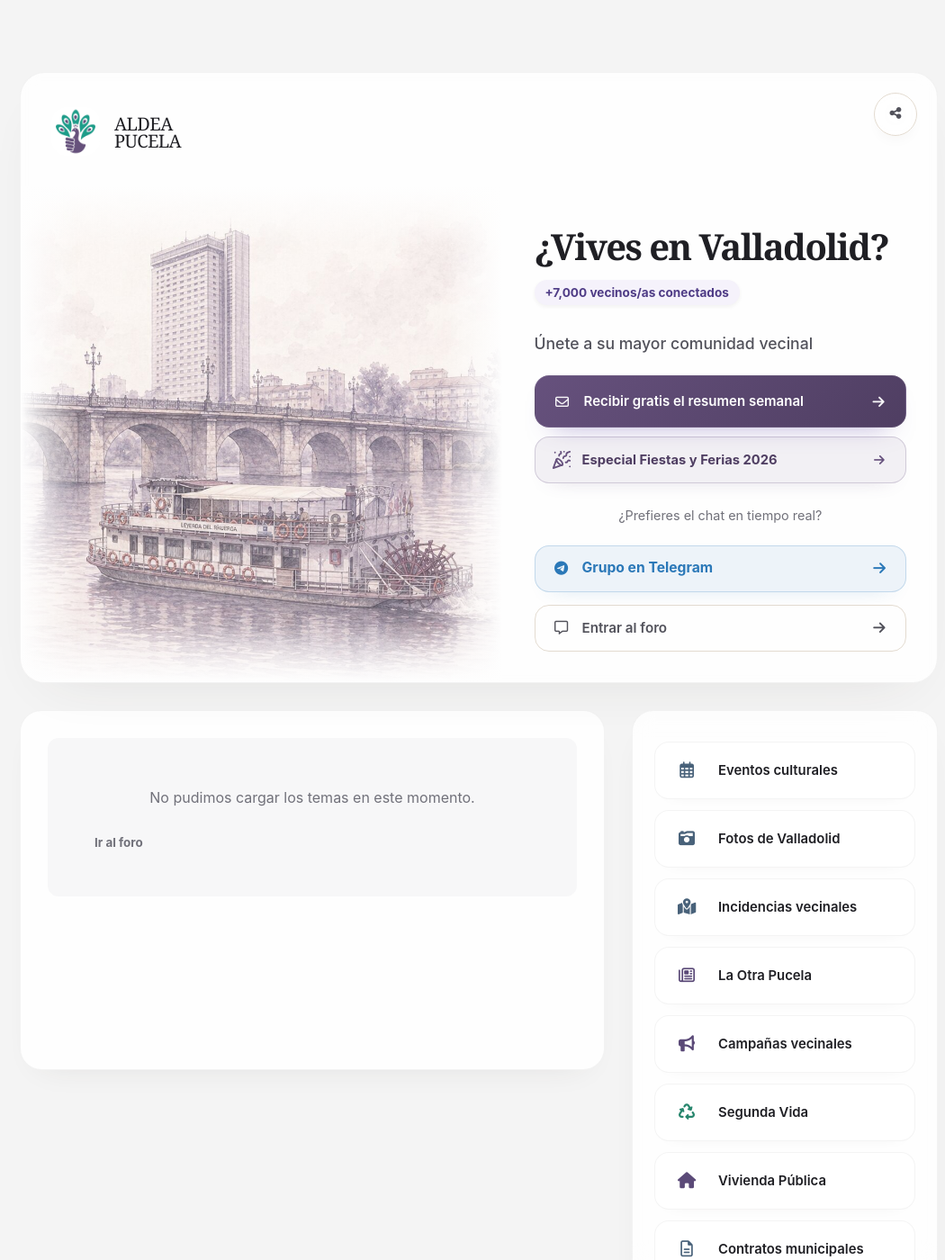
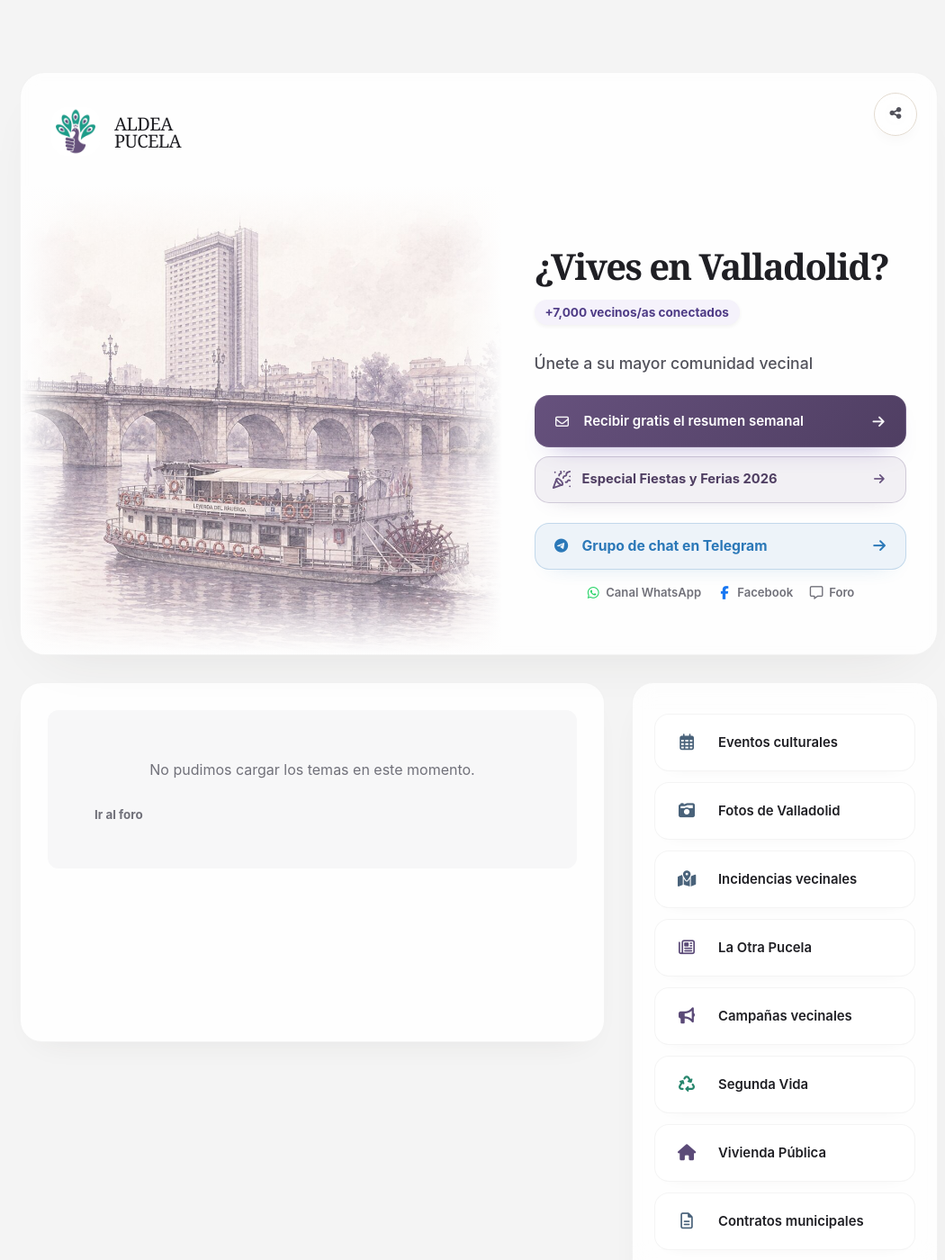
Before and after one commit to aldeapucela/web, a Jekyll site: the page built from index.html, in a window 1280 px wide and 1400 px high. Shown: the whole window at 90% size, without its empty margins (108-1158 px from the left). Built offline with Jekyll 4.4.1, drawn with Linux system fonts in a browser that asks for light colours; comment, search, counter and statistics services are not loaded.

Commit message:
Ajusta enlaces de comunidad del hero

```diff
--- a/_layouts/landing.html
+++ b/_layouts/landing.html
@@ -5,7 +5,7 @@
   <meta charset="UTF-8">
   <meta name="viewport" content="width=device-width, initial-scale=1.0">
   <link rel="icon" type="image/png" href="/img/favicon.png">
-  <link rel="stylesheet" href="/css/styles.css?v=20260823-2">
+  <link rel="stylesheet" href="/css/styles.css?v=20260826-5">
   <link rel="stylesheet" href="https://cdnjs.cloudflare.com/ajax/libs/font-awesome/6.7.2/css/all.min.css" integrity="sha512-Evv84Mr4kqVGRNSgIGL/F/aIDqQb7xQ2vcrdIwxfjThSH8CSR7PBEakCr51Ck+w+/U6swU2Im1vVX0SVk9ABhg==" crossorigin="anonymous" referrerpolicy="no-referrer">
 
   <title>{{ page.title }}</title>
--- a/_layouts/page.html
+++ b/_layouts/page.html
@@ -6,7 +6,7 @@
     <meta name="viewport" content="width=device-width, initial-scale=1.0">
     {% if page.noindex %}<meta name="robots" content="noindex">{% endif %}
     <link rel="icon" type="image/png" href="/img/favicon.png">
-    <link rel="stylesheet" href="/css/styles.css?v=20260823-2">
+    <link rel="stylesheet" href="/css/styles.css?v=20260826-5">
     <link rel="stylesheet" href="https://cdnjs.cloudflare.com/ajax/libs/font-awesome/6.7.2/css/all.min.css" integrity="sha512-Evv84Mr4kqVGRNSgIGL/F/aIDqQb7xQ2vcrdIwxfjThSH8CSR7PBEakCr51Ck+w+/U6swU2Im1vVX0SVk9ABhg==" crossorigin="anonymous" referrerpolicy="no-referrer">
 
     <title>{{ page.title }}</title>
--- a/_layouts/simple.html
+++ b/_layouts/simple.html
@@ -6,7 +6,7 @@
   <meta name="viewport" content="width=device-width, initial-scale=1.0">
   {% if page.noindex %}<meta name="robots" content="noindex">{% endif %}
   <link rel="icon" type="image/png" href="/img/favicon.png">
-  <link rel="stylesheet" href="/css/styles.css?v=20260823-2">
+  <link rel="stylesheet" href="/css/styles.css?v=20260826-5">
   {% if page.extra_css %}<link rel="stylesheet" href="{{ page.extra_css }}">{% endif %}
   <link rel="stylesheet" href="https://cdnjs.cloudflare.com/ajax/libs/font-awesome/6.7.2/css/all.min.css" integrity="sha512-Evv84Mr4kqVGRNSgIGL/F/aIDqQb7xQ2vcrdIwxfjThSH8CSR7PBEakCr51Ck+w+/U6swU2Im1vVX0SVk9ABhg==" crossorigin="anonymous" referrerpolicy="no-referrer">
 
--- a/css/styles.css
+++ b/css/styles.css
@@ -891,14 +891,14 @@ p {
   display: flex;
   flex-direction: column;
   align-items: center;
-  margin-top: 28px;
+  margin-top: 34px;
   text-decoration: none;
   color: inherit;
   width: 100%;
 }
 
 .hero-telegram-trigger .btn-secondary {
-  margin-top: 6px;
+  margin-top: 0;
   background: rgba(43, 120, 184, 0.08);
   color: #2B78B8;
   border: 1px solid rgba(43, 120, 184, 0.22);
@@ -948,15 +948,57 @@ p {
   white-space: nowrap;
 }
 
-.hero-telegram-text {
-  display: block;
+.hero-secondary-links {
+  display: flex;
+  align-items: center;
+  justify-content: center;
+  flex-wrap: wrap;
+  gap: 14px;
   width: 100%;
   max-width: 420px;
-  text-align: center;
+  margin: 14px auto 0;
+}
+
+.hero-secondary-link {
+  display: inline-flex;
+  align-items: center;
+  gap: 6px;
+  padding: 4px 2px;
+  color: var(--text-muted);
+  font-size: 0.82rem;
+  font-weight: 600;
+  line-height: 1.2;
+  text-decoration: none;
+  transition: color 0.2s ease, transform 0.2s ease;
+}
+
+.hero-secondary-link i {
+  width: 16px;
+  height: 16px;
+  display: inline-flex;
+  align-items: center;
+  justify-content: center;
+  flex-shrink: 0;
   font-size: 0.92rem;
-  color: var(--text-muted);
-  line-height: 1.4;
-  margin: 0 0 14px;
+}
+
+.hero-secondary-link .fa-whatsapp {
+  color: #25D366;
+}
+
+.hero-secondary-link .fa-facebook-f {
+  color: #1877F2;
+}
+
+.hero-secondary-link:hover {
+  color: var(--color-primary);
+  transform: translateY(-1px);
+}
+
+.hero-secondary-link:focus-visible {
+  outline: 2px solid var(--color-primary);
+  outline-offset: 3px;
+  border-radius: 6px;
 }
 
 .btn-tertiary {
@@ -1311,16 +1353,10 @@ p {
   /* Telegram Section */
   .hero-telegram-trigger {
     order: 3;
-    margin: 26px 0 0;
+    margin: 22px 0 0;
     width: 100%;
     justify-self: center;
     max-width: 100%;
-  }
-
-  /* Telegram Text alignment */
-  .hero-telegram-text {
-    font-size: 0.9rem;
-    margin: 0 0 16px;
   }
 
   .hero-telegram-trigger .btn-secondary,
@@ -1830,7 +1866,12 @@ p {
   }
 
   .hero-telegram-trigger {
-    margin-top: 24px;
+    margin-top: 28px;
+  }
+
+  .hero-secondary-links {
+    gap: 10px;
+    margin-top: 16px;
   }
 
   .hero-telegram-trigger .btn-secondary,
--- a/index.html
+++ b/index.html
@@ -63,20 +63,27 @@ title: Aldea Pucela - La mayor comunidad vecinal online sobre Valladolid
             </a>
 
             <a href="#" id="js-chat-trigger" class="hero-telegram-trigger" onclick="openTelegramModal(event)">
-                <span class="hero-telegram-text">¿Prefieres el chat en tiempo real?</span>
                 <span class="btn btn-secondary">
                     <i class="fa-brands fa-telegram" aria-hidden="true"></i>
-                    <span>Grupo en Telegram</span>
+                    <span>Grupo de chat en Telegram</span>
                     <i class="fa-solid fa-arrow-right cta-arrow" aria-hidden="true"></i>
                 </span>
             </a>
 
-            <!-- Tertiary CTA -->
-            <a href="https://foro.aldeapucela.org/" class="btn btn-tertiary">
-                <i class="fa-regular fa-message" aria-hidden="true"></i>
-                <span>Entrar al foro</span>
-                <i class="fa-solid fa-arrow-right cta-arrow" aria-hidden="true"></i>
-            </a>
+            <nav class="hero-secondary-links" aria-label="Enlaces de comunidad">
+                <a href="/whatsapp/" class="hero-secondary-link" target="_blank" rel="noopener">
+                    <i class="fa-brands fa-whatsapp" aria-hidden="true"></i>
+                    <span>Canal WhatsApp</span>
+                </a>
+                <a href="https://www.facebook.com/aldeapucela" class="hero-secondary-link" target="_blank" rel="noopener">
+                    <i class="fa-brands fa-facebook-f" aria-hidden="true"></i>
+                    <span>Facebook</span>
+                </a>
+                <a href="https://foro.aldeapucela.org/" class="hero-secondary-link" target="_blank" rel="noopener">
+                    <i class="fa-regular fa-message" aria-hidden="true"></i>
+                    <span>Foro</span>
+                </a>
+            </nav>
         </div>
     </div>
 </div>
```
